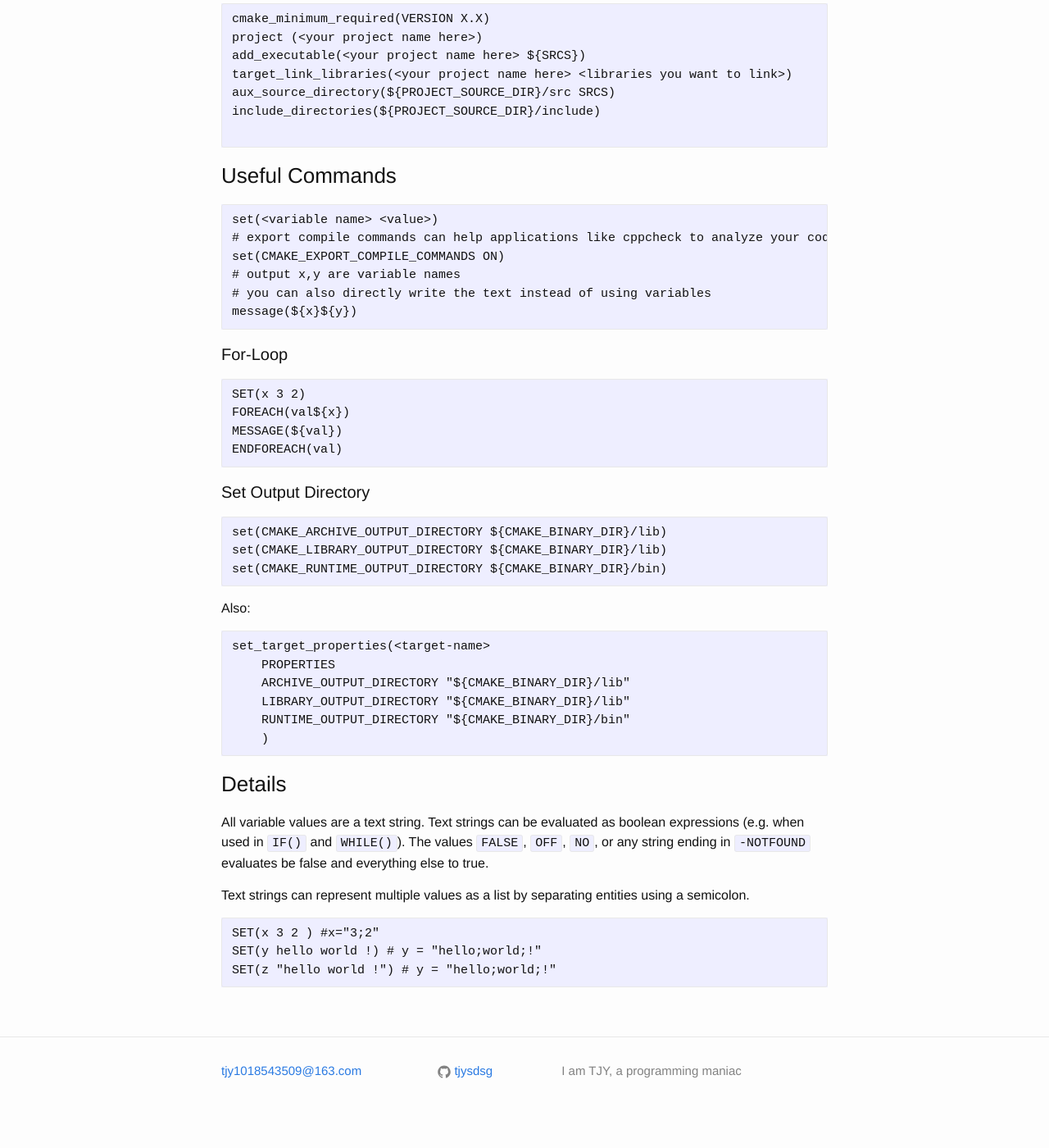
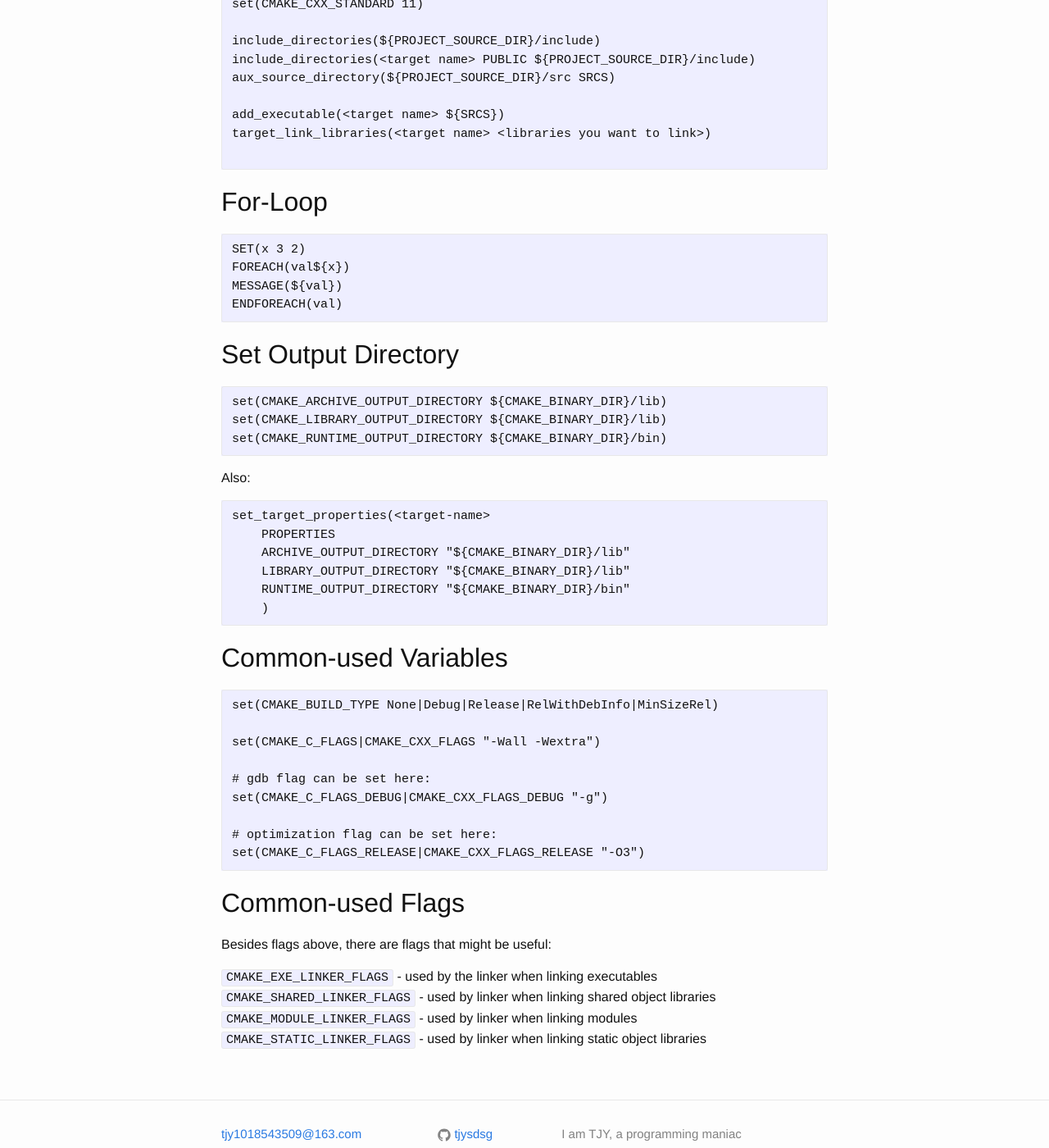
Before and after one commit to tjysdsg/tjysdsg.github.io, a Jekyll site: the page built from _posts/2018-09-07-cmake-notes.md, in a window 1280 px wide and 1400 px high, scrolled down 310 px. Shown: the whole window at 82% size. Built offline with Jekyll 4.4.1, drawn with Linux system fonts in a browser that asks for light colours; before the commit the page ends 1688 px from its top, so only the background shows below that; some of the changed text lies outside the part shown.

Commit message:
update CMakeNotes

````diff
--- a/_posts/2018-09-07-cmake-notes.md
+++ b/_posts/2018-09-07-cmake-notes.md
@@ -3,31 +3,22 @@ title: CMake Notes
 layout: post
 author: TJYSDSG
 ---
-# CMake Cheatsheet
-## Basic Template
+# Basic Template
 ```
 cmake_minimum_required(VERSION X.X)
 project (<your project name here>)
-add_executable(<your project name here> ${SRCS})
-target_link_libraries(<your project name here> <libraries you want to link>)
+set(CMAKE_CXX_STANDARD 11)
+
+include_directories(${PROJECT_SOURCE_DIR}/include)
+include_directories(<target name> PUBLIC ${PROJECT_SOURCE_DIR}/include)
 aux_source_directory(${PROJECT_SOURCE_DIR}/src SRCS)
-include_directories(${PROJECT_SOURCE_DIR}/include)
+
+add_executable(<target name> ${SRCS})
+target_link_libraries(<target name> <libraries you want to link>)
 
 ```
 
-
-
-### Useful Commands
-```
-set(<variable name> <value>)
-# export compile commands can help applications like cppcheck to analyze your codes
-set(CMAKE_EXPORT_COMPILE_COMMANDS ON)
-# output x,y are variable names
-# you can also directly write the text instead of using variables
-message(${x}${y})
-```
-
-#### For-Loop
+## For-Loop
 ```
 SET(x 3 2)
 FOREACH(val${x})
@@ -35,7 +26,7 @@ MESSAGE(${val})
 ENDFOREACH(val)
 ```
 
-#### Set Output Directory
+## Set Output Directory
 ```
 set(CMAKE_ARCHIVE_OUTPUT_DIRECTORY ${CMAKE_BINARY_DIR}/lib)
 set(CMAKE_LIBRARY_OUTPUT_DIRECTORY ${CMAKE_BINARY_DIR}/lib)
@@ -51,17 +42,24 @@ set_target_properties(<target-name>
     )
 ```
 
-### Details
+## Common-used Variables
+```
+set(CMAKE_BUILD_TYPE None|Debug|Release|RelWithDebInfo|MinSizeRel)
 
-All variable values are a text string. Text strings can be evaluated as boolean
-expressions (e.g. when used in `IF()` and `WHILE()`). The values `FALSE`,
-`OFF`, `NO`, or any string ending in `-NOTFOUND` evaluates be false and everything else to true.
+set(CMAKE_C_FLAGS|CMAKE_CXX_FLAGS "-Wall -Wextra")
 
-Text strings can represent multiple values as a list by separating entities using
-a semicolon.
+# gdb flag can be set here:
+set(CMAKE_C_FLAGS_DEBUG|CMAKE_CXX_FLAGS_DEBUG "-g")
 
+# optimization flag can be set here:
+set(CMAKE_C_FLAGS_RELEASE|CMAKE_CXX_FLAGS_RELEASE "-O3")
 ```
-SET(x 3 2 ) #x="3;2"
-SET(y hello world !) # y = "hello;world;!"
-SET(z "hello world !") # y = "hello;world;!"
-```
+
+## Common-used Flags
+
+Besides flags above, there are flags that might be useful:
+
+`CMAKE_EXE_LINKER_FLAGS` - used by the linker when linking executables
+`CMAKE_SHARED_LINKER_FLAGS` - used by linker when linking shared object libraries
+`CMAKE_MODULE_LINKER_FLAGS` - used by linker when linking modules
+`CMAKE_STATIC_LINKER_FLAGS` - used by linker when linking static object libraries
````
Also changed, not shown: Gemfile.lock, 2 other files.
